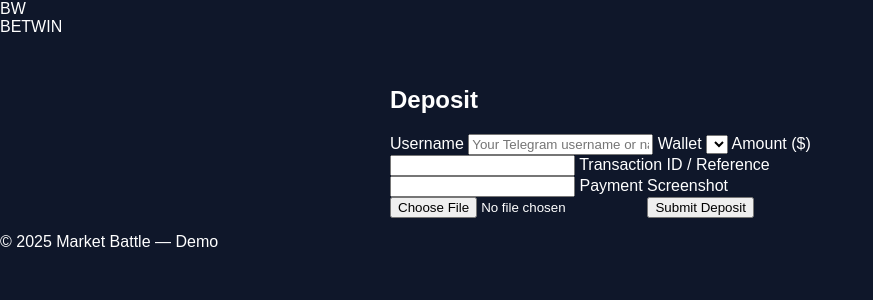
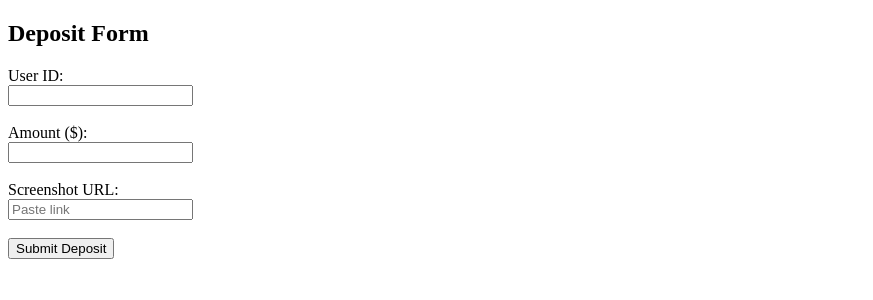
Before and after one commit to anup1432/Betwin2.0, a Flask app: template templates/deposit.html in a window 1280 px wide. Shown: the top 300 px of the page, without its empty margins (0-873 px from the left). Run offline with Flask 3, Linux system fonts and the light colour scheme; the template is opened without the code that fills it, so the values that code supplies are empty.

Commit message:
Update deposit.html

```diff
--- a/templates/deposit.html
+++ b/templates/deposit.html
@@ -1,47 +1,22 @@
 <!doctype html>
 <html lang="en">
 <head>
-  <meta charset="utf-8"/>
-  <meta name="viewport" content="width=device-width, initial-scale=1"/>
-  <title>Deposit — BETWIN</title>
-  <link rel="stylesheet" href="/static/style.css"/>
+  <meta charset="utf-8">
+  <title>Deposit</title>
 </head>
 <body>
-  <header class="appbar">
-    <div class="left">
-      <div class="logo">BW</div>
-      <div class="brand"><div class="title">BETWIN</div></div>
-    </div>
-  </header>
+  <h2>Deposit Form</h2>
+  <form method="POST">
+    <label>User ID:</label><br>
+    <input type="text" name="user_id" required><br><br>
 
-  <main class="container">
-    <section class="card">
-      <h2>Deposit</h2>
-      <form action="/deposit" method="POST" enctype="multipart/form-data" class="form">
-        <label>Username</label>
-        <input type="text" name="username" placeholder="Your Telegram username or name" required>
+    <label>Amount ($):</label><br>
+    <input type="number" step="0.01" name="amount" required><br><br>
 
-        <label>Wallet</label>
-        <select name="wallet" required>
-          {% for key, val in wallets.items() %}
-            <option value="{{key}}">{{key}}</option>
-          {% endfor %}
-        </select>
+    <label>Screenshot URL:</label><br>
+    <input type="text" name="screenshot" placeholder="Paste link"><br><br>
 
-        <label>Amount ($)</label>
-        <input type="number" name="amount" step="0.01" min="0.1" required>
-
-        <label>Transaction ID / Reference</label>
-        <input type="text" name="txn_id" required>
-
-        <label>Payment Screenshot</label>
-        <input type="file" name="screenshot" accept="image/*" required>
-
-        <button type="submit" class="btn primary">Submit Deposit</button>
-      </form>
-    </section>
-  </main>
-
-  <footer class="footer">© 2025 Market Battle — Demo</footer>
+    <button type="submit">Submit Deposit</button>
+  </form>
 </body>
 </html>
```
